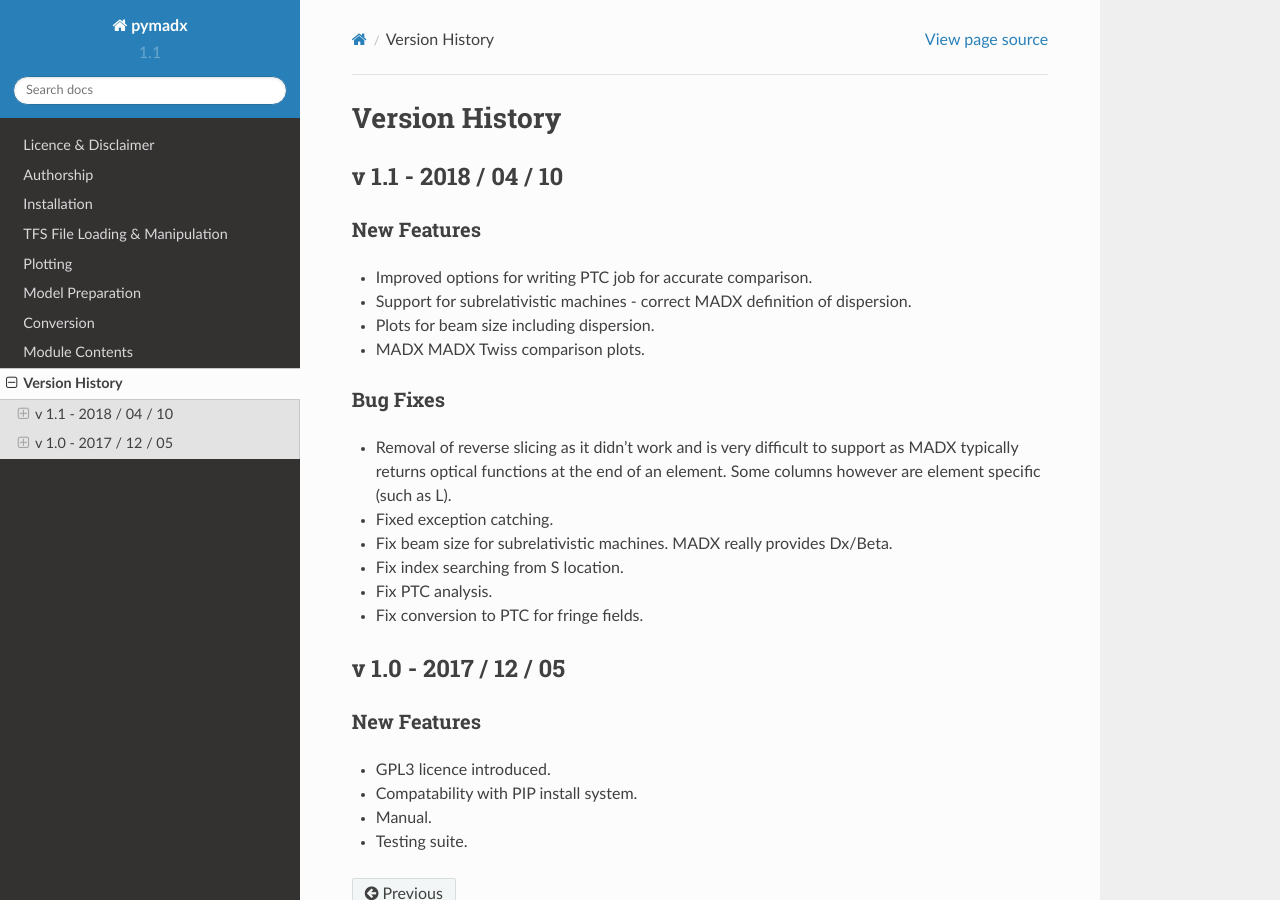
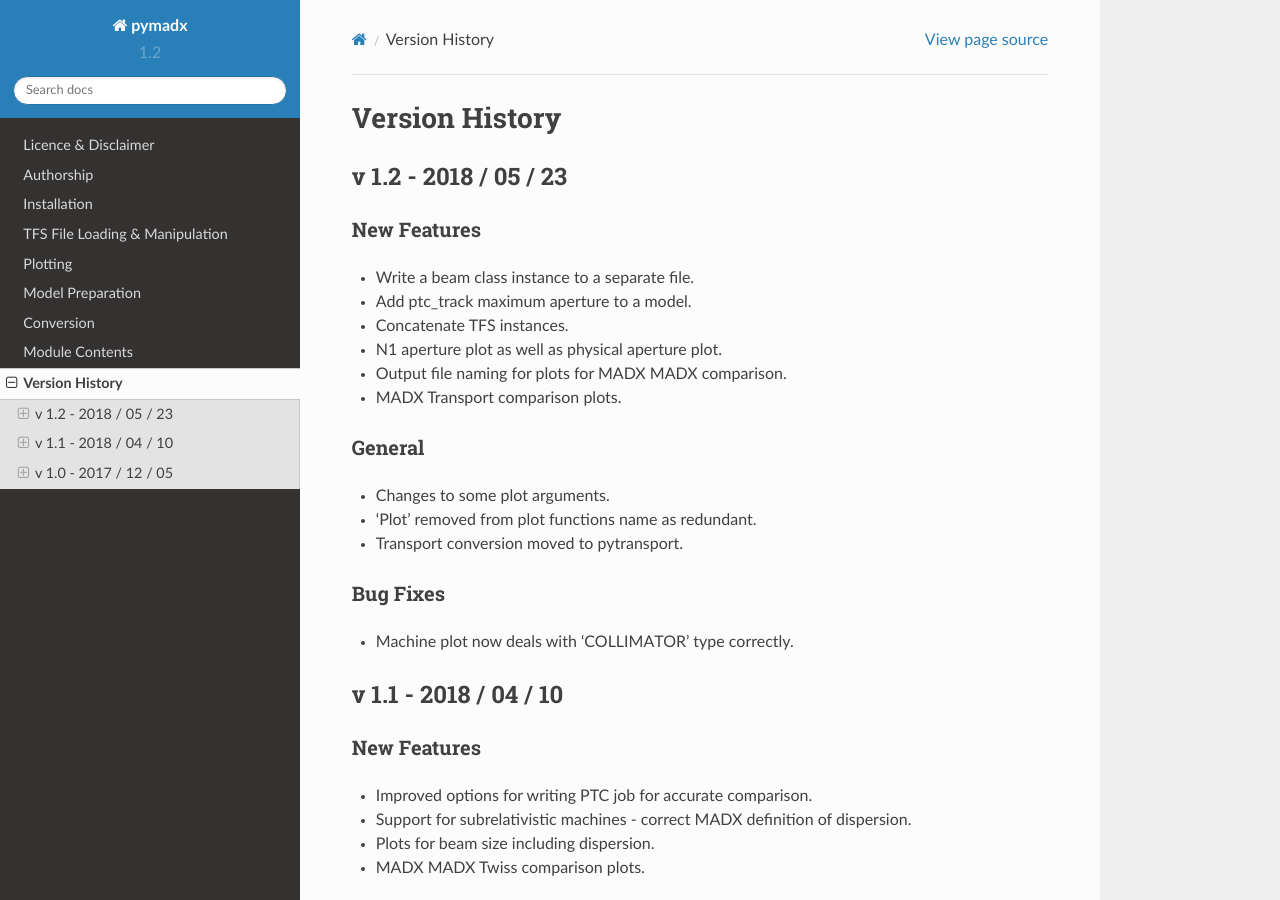
Before and after one commit to nikitakuklev/pymadx3, a Sphinx documentation site: the page built from docs/source/version_history.rst, in a window 1280 px wide and 900 px high. Built offline with Sphinx 7.4.7 and the Read the Docs theme 2.0.0, drawn with Linux system fonts in a browser that asks for light colours.

Commit message:
Update for release.

```diff
--- a/docs/source/conf.py
+++ b/docs/source/conf.py
@@ -58,9 +58,9 @@ author = u'L Nevay, A Abramov, S Boogert, W Shields, J Snuverink, S Walker'
 # built documents.
 #
 # The short X.Y version.
-version = u'1.1'
+version = u'1.2'
 # The full version, including alpha/beta/rc tags.
-release = u'1.1'
+release = u'1.2'
 
 # The language for content autogenerated by Sphinx. Refer to documentation
 # for a list of supported languages.
--- a/docs/source/version_history.rst
+++ b/docs/source/version_history.rst
@@ -1,6 +1,32 @@
 ===============
 Version History
 ===============
+
+v 1.2 - 2018 / 05 / 23
+======================
+
+New Features
+------------
+
+* Write a beam class instance to a separate file.
+* Add ptc_track maximum aperture to a model.
+* Concatenate TFS instances.
+* N1 aperture plot as well as physical aperture plot.
+* Output file naming for plots for MADX MADX comparison.
+* MADX Transport comparison plots.
+
+General
+-------
+
+* Changes to some plot arguments.
+* 'Plot' removed from plot functions name as redundant.
+* Transport conversion moved to pytransport.
+
+Bug Fixes
+---------
+
+* Machine plot now deals with 'COLLIMATOR' type correctly.
+
 
 v 1.1 - 2018 / 04 / 10
 ======================
--- a/setup.py
+++ b/setup.py
@@ -11,7 +11,7 @@ except ImportError:
 
 setup(
     name='pymadx',
-    version='1.1.0',
+    version='1.2',
     packages=find_packages(exclude=["docs", "tests", "obsolete"]),
     # Not sure how strict these need to be...
     install_requires=["matplotlib >= 1.7.1",
```
Also changed, not shown: 1 other file.
